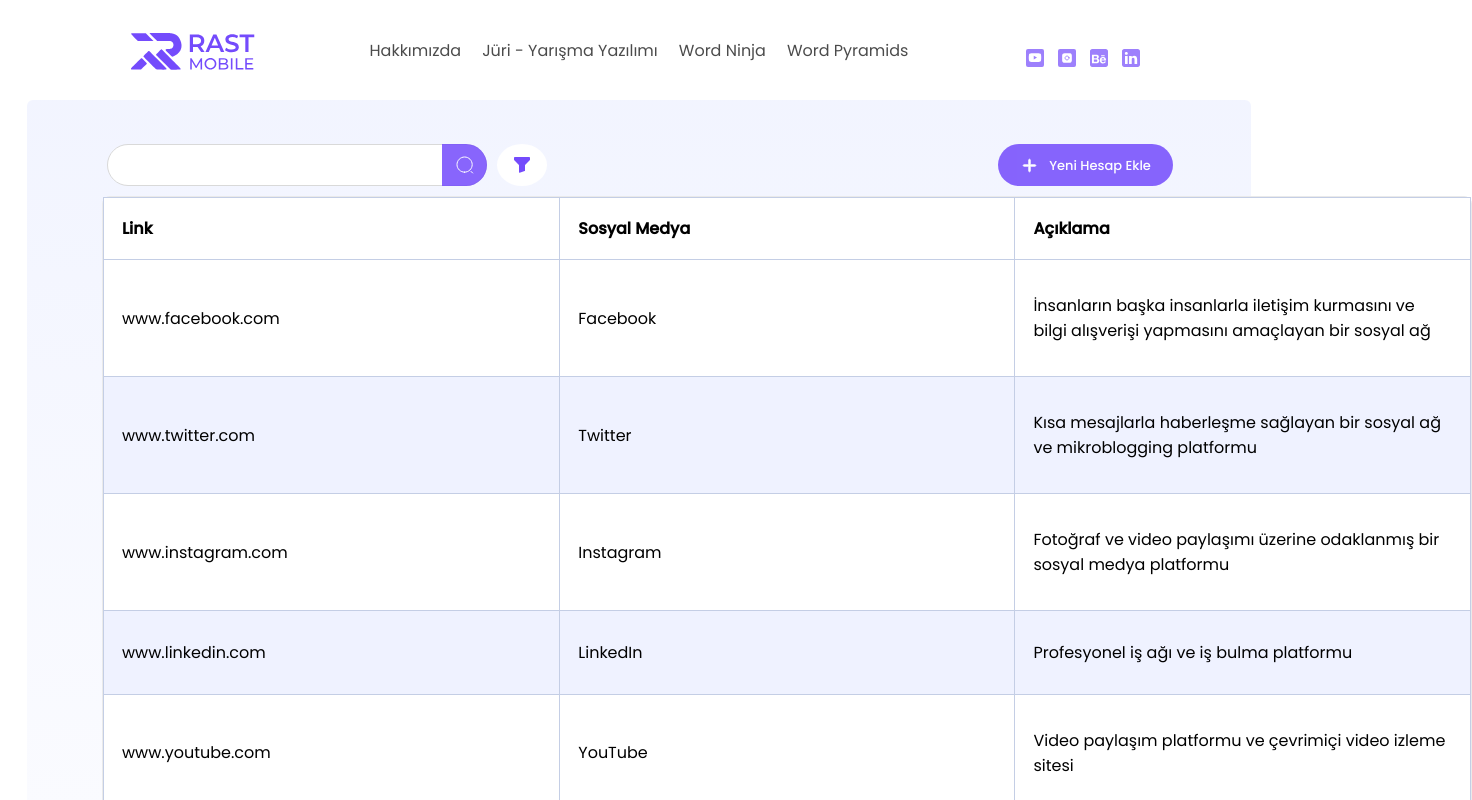
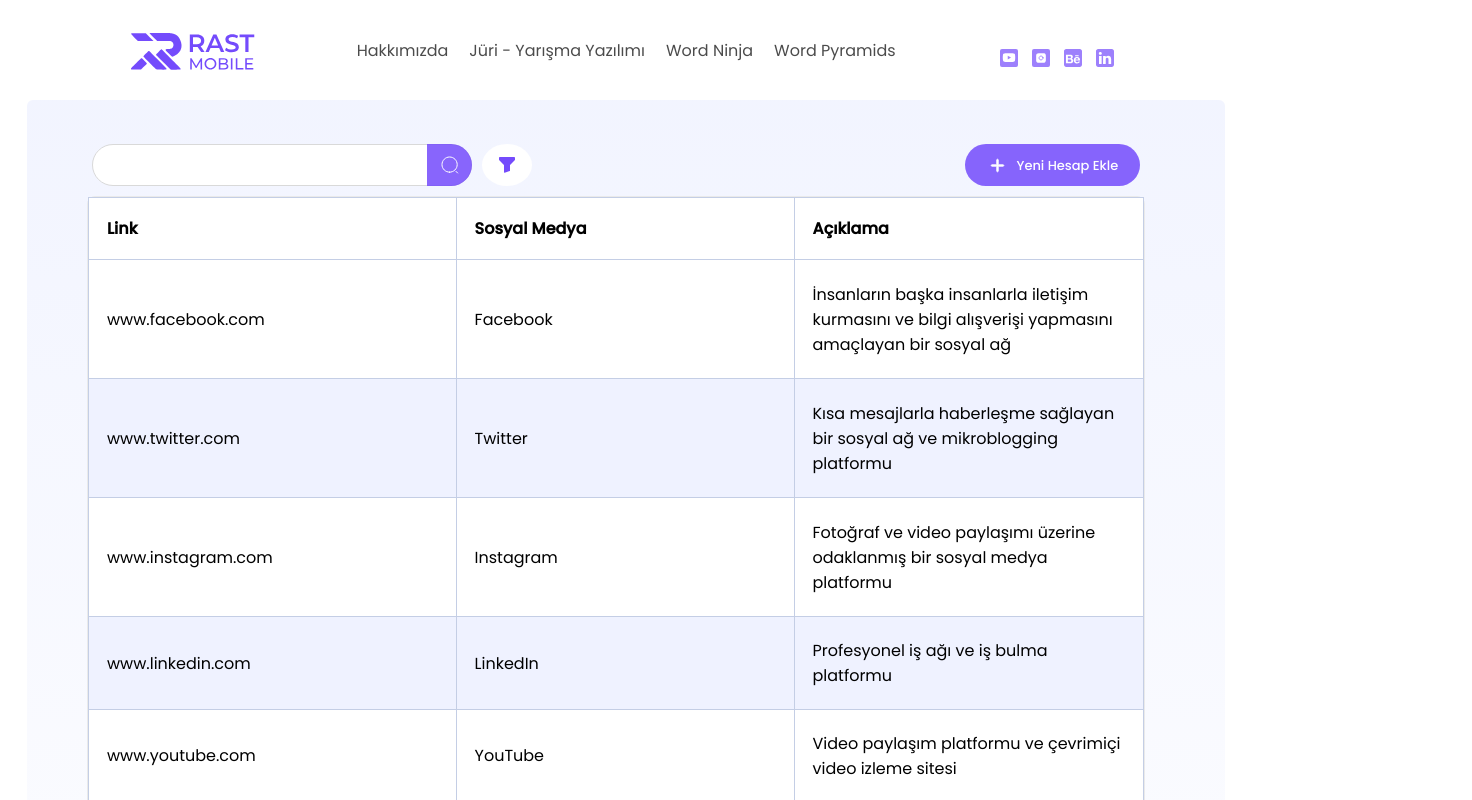
Before and after one commit to kadirgurturk/datagrid, a React (Vite) app: page / in a window 1280 px wide. Shown: the top 800 px of the page, 1472 px wide, since content can reach past the window. Built offline with nearby package versions, Linux system fonts and the light colour scheme.

Commit message:
responsive start

```diff
--- a/src/component/container/Grid.jsx
+++ b/src/component/container/Grid.jsx
@@ -11,16 +11,21 @@ import Down from "../../asset/grid/down.svg"
 
 export default function Grid() {
 
+  const storedData = JSON.parse(localStorage.getItem('dataList'))
+
   let pageReducer = useSelector(state => state.PageNumber.PageNumber)
-  const [data, setData] = useState(DataList);
+  const [data, setData] = useState(storedData);
   const textFilter = useSelector(state => state.TextFilter.text);
   let rowReducer = useSelector(state => state.RowNumber.RowNumber)
 
-  let dispatch = useDispatch()
+  useEffect(() =>{
+
+  },[])
 
   useEffect(() => {
-    setData(DataList)
-  }, [])
+    const storedData = JSON.parse(localStorage.getItem('dataList')) || [];
+    setData(storedData);
+  }, []);
 
 
 
--- a/src/component/data/DataList.js
+++ b/src/component/data/DataList.js
@@ -1,3 +1,5 @@
+import { useEffect } from "react";
+
 let DataList = [
     {
       link: "www.facebook.com",
@@ -182,4 +184,10 @@ let DataList = [
   ];
 
 
+
+  const jsonData = JSON.stringify(DataList);
+  localStorage.setItem('dataList', jsonData);
+
+
+
 export default DataList;
--- a/src/component/header/Header.jsx
+++ b/src/component/header/Header.jsx
@@ -11,10 +11,10 @@ export default function Header() {
         <img id="logo" src={logo} alt="logo" />
         <li className='site_links'>
             <ul>
-                <a href="">Hakkımızda</a>
-                <a href="">Jüri - Yarışma Yazılımı</a>
-                <a href="">Word Ninja</a>
-                <a href="">Word Pyramids</a>
+                <a href=""><span>Hakkımızda</span></a>
+                <a href=""><span>Jüri - Yarışma Yazılımı</span></a>
+                <a href=""><span>Word Ninja</span></a>
+                <a href=""><span>Word Pyramids</span></a>
             </ul>
         </li>
         <li className='social_links'>
--- a/src/component/login/Login.jsx
+++ b/src/component/login/Login.jsx
@@ -38,9 +38,11 @@ export default function Login() {
 
     DataList.push(modal);
 
-    console.log(DataList);
+    const existingData = JSON.parse(localStorage.getItem('dataList')) || [];
+    const updatedData = [...existingData, modal];
+    localStorage.setItem('dataList', JSON.stringify(updatedData));
 
-
+    console.log(existingData);
   };
 
 
--- a/src/css/app.css
+++ b/src/css/app.css
@@ -147,6 +147,22 @@
   height: 36.7;
   width: 124px;
 }
+@media all and (max-width: 1150px) {
+  .header #logo {
+    left: 50px;
+  }
+}
+@media all and (max-width: 1050px) {
+  .header #logo {
+    left: 10px;
+  }
+}
+@media all and (max-width: 883px) {
+  .header #logo {
+    height: 24px;
+    width: 78px;
+  }
+}
 .header .site_links {
   text-decoration: none;
   list-style-type: none;
@@ -159,13 +175,21 @@
   align-items: center;
   list-style: none;
 }
+@media all and (max-width: 883px) {
+  .header .site_links ul {
+    font-size: 12px;
+    width: 450px;
+  }
+}
 .header .site_links ul a {
   text-decoration: none;
   color: black;
+}
+.header .site_links ul a span {
   cursor: pointer;
   opacity: 0.7;
 }
-.header .site_links ul a:hover {
+.header .site_links ul a span:hover {
   opacity: 1;
 }
 .header .social_links {
@@ -178,11 +202,36 @@
   flex-direction: row;
   justify-content: space-between;
   align-items: center;
+}
+@media all and (max-width: 883px) {
+  .header .social_links {
+    height: 15px;
+    width: 100px;
+  }
+}
+@media all and (max-width: 1150px) {
+  .header .social_links {
+    right: 50px;
+  }
+}
+@media all and (max-width: 1050px) {
+  .header .social_links {
+    right: 10px;
+  }
+}
+.header .social_links img {
   opacity: 0.7;
   cursor: pointer;
 }
-.header .social_links:hover {
+@media all and (max-width: 883px) {
+  .header .social_links img {
+    height: 12px;
+    width: 12px;
+  }
+}
+.header .social_links img:hover {
   opacity: 1;
+  cursor: pointer;
 }
 
 .newButton {
@@ -382,7 +431,7 @@
 }
 
 .downcontainer {
-  margin: 20px 5px 0 5px;
+  margin: 25px 5px;
   display: flex;
   flex-direction: row;
   justify-content: space-between;
@@ -391,17 +440,33 @@
 
 .container {
   width: 100%;
-  height: 841px;
+  height: 865px;
   background: linear-gradient(180deg, #EFF2FF -30.56%, rgba(232, 236, 255, 0) 135.85%);
   border-radius: 6px;
-  padding: 44px 73px 29px 75px;
+  padding: 44px 80px 20px 60px;
+}
+@media all and (max-width: 1050px) {
+  .container {
+    padding: 44px 80px 0 60px;
+    height: 980px;
+  }
 }
 
 .grid {
-  width: 1370px;
+  width: 100%;
   height: 700px;
   border: 1px solid #EAEAEA;
   border-radius: 8px;
+}
+@media all and (max-width: 1050px) {
+  .grid {
+    margin-bottom: 120px;
+  }
+}
+@media all and (max-width: 883px) {
+  .grid {
+    margin-bottom: 180x;
+  }
 }
 .grid img {
   margin-left: 20px;
@@ -418,6 +483,12 @@
   padding: 18px;
   width: 460px;
 }
+@media all and (max-width: 883px) {
+  .grid td, .grid th {
+    font-size: 12px;
+    padding: 12px;
+  }
+}
 .grid tr:nth-child(odd) {
   background-color: white;
 }
@@ -433,7 +504,6 @@
 }
 
 .app {
-  width: 100vw;
-  height: 100vh;
+  width: 98vw;
   padding: 0px 29px 0 27px;
 }/*# sourceMappingURL=app.css.map */
--- /dev/null
+++ b/src/sass/_responsive.scss
@@ -0,0 +1,23 @@
+@mixin tablet {
+    @media all and (max-width:1050px) {
+        @content
+    }
+}
+
+@mixin destkop {
+    @media all and (max-width:1150px) {
+        @content
+    }
+}
+
+@mixin mid-tablet {
+    @media all and (max-width:883px) {
+        @content
+    }
+}
+
+@mixin midimobile {
+    @media all and (max-width:520px) {
+        @content
+    }
+}
--- a/src/sass/_variable.scss
+++ b/src/sass/_variable.scss
@@ -1,3 +1,5 @@
+@use "./responsive" as r;
+
 @import url('https://fonts.googleapis.com/css2?family=Poppins:wght@400;500&display=swap');
 
 $primary-font: 'Poppins', sans-serif;
--- a/src/sass/app.scss
+++ b/src/sass/app.scss
@@ -12,6 +12,7 @@
 @use "./component/container/grid";
 @use "./mixin" as m;
 @use "./variable" as v;
+@use "./responsive" as r;
 
 
 *{
@@ -19,11 +20,11 @@
     padding: 0;
     box-sizing: border-box;
     font-family: v.$primary-font;
+
 }
 
 .app{
-    width: 100vw;
-    height: 100vh;
+    width: 98vw;
     padding: 0px 29px 0 27px;
 
 }
--- a/src/sass/component/container/_container.scss
+++ b/src/sass/component/container/_container.scss
@@ -1,11 +1,18 @@
 @use "../../mixin" as m;
 @use "../../variable" as v;
+@use "../../responsive" as r;
 
 
 .container{
     width: 100%;
-    height: 841px;
+    height: 865px;
     background: linear-gradient(180deg, #EFF2FF -30.56%, rgba(232, 236, 255, 0) 135.85%);
     border-radius: 6px;
-    padding: 44px 73px 29px 75px;
+    padding: 44px 80px 20px 60px;
+    @include r.tablet{
+        padding: 44px 80px 0 60px;
+        height: 980px;
+    }
+
+
 }
--- a/src/sass/component/container/_grid.scss
+++ b/src/sass/component/container/_grid.scss
@@ -1,13 +1,19 @@
 @use "../../mixin" as m;
 @use "../../variable" as v;
+@use "../../responsive" as r;
 
 .grid{
 
-    width: 1370px;
+    width: 100%;
     height: 700px;
     border: 1px solid #EAEAEA;
     border-radius: 8px;
-
+    @include r.tablet{
+      margin-bottom: 120px;
+    }
+    @include r.mid-tablet{
+      margin-bottom: 180x;
+    }
     img{
         margin-left: 20px;
     }
@@ -24,6 +30,10 @@
         text-align: left;
         padding: 18px;
         width: 460px;
+        @include r.mid-tablet{
+          font-size: 12px;
+          padding: 12px;
+        }
 
       }
 
--- a/src/sass/component/downcontainer/_downcontainer.scss
+++ b/src/sass/component/downcontainer/_downcontainer.scss
@@ -1,10 +1,12 @@
 @use "../../mixin" as m;
 @use "../../variable" as v;
-
+@use "../../responsive" as r;
 
 .downcontainer{
-    margin: 20px 5px 0 5px;
+    margin: 25px 5px;
     @include m.flex_row;
     justify-content: space-between;
     align-items: center;
+
+
 }
--- a/src/sass/header/_header.scss
+++ b/src/sass/header/_header.scss
@@ -1,5 +1,6 @@
 @use "../mixin" as m;
 @use "../variable" as v;
+@use "../responsive" as r;
 
 .header{
     width: 100%;
@@ -12,20 +13,42 @@
         top: 33px;
         height: 36.7;
         width:124px ;
+        @include r.destkop{
+            left: 50px;
+        }
+        @include r.tablet{
+            left: 10px;
+        }
+        @include r.mid-tablet{
+            height: 24px;
+            width: 78px ;
+          }
     }
 
     .site_links{
         text-decoration: none;
         list-style-type: none;
+
         ul{
             width: 539px;
             @include m.flex_row;
             justify-content: space-between;
             align-items: center;
             list-style: none;
+            @include r.mid-tablet{
+                font-size: 12px;
+                width: 450px;
+              }
+
             a{
                 text-decoration: none;
                 color: black;
+
+               span{
+                @include r.mid-tablet{
+
+                  }
+
                     cursor: pointer;
                     opacity: .7;
                     &:hover{
@@ -34,21 +57,41 @@
                 }
             }
         }
+    }
 
     .social_links{
         height: 18px;
         width: 114px;
+        @include r.mid-tablet{
+            height: 15px;
+            width: 100px;
+          }
         position: absolute;
         right: 111px;
         top:49px;
         @include m.flex_row;
         justify-content: space-between;
         align-items: center;
+        @include r.destkop{
+            right: 50px;
+        }
+        @include r.tablet{
+            right: 10px;
+        }
+
+
+       img{
+        @include r.mid-tablet{
+            height: 12px;
+            width: 12px;
+          }
          opacity: .7;
         cursor: pointer;
             &:hover{
                 opacity: 1;
+                cursor: pointer;
             }
 
        }
     }
+}
```
Also changed, not shown: 1 other file (tests, documents, lock files or other folders). Lines whose indentation alone changed are shown as unchanged.
